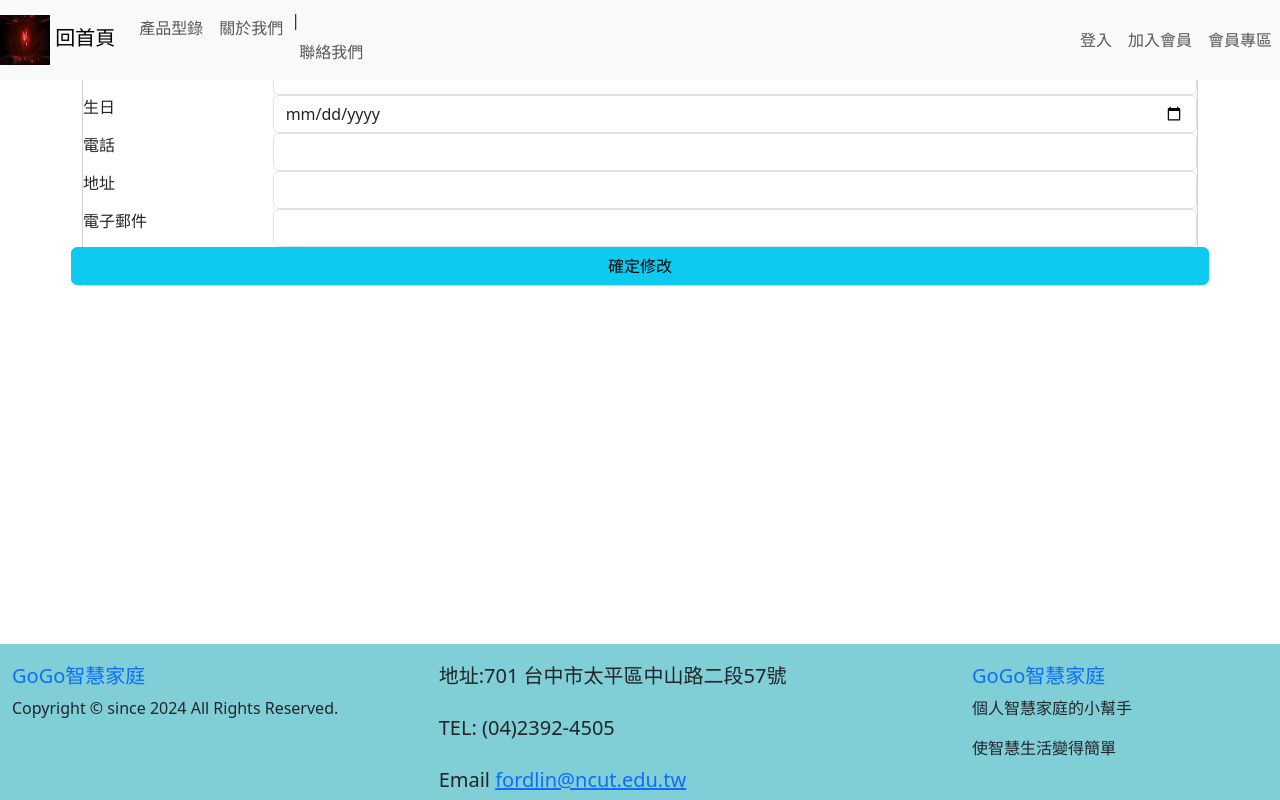
After one commit to 3B032049/cloudwork5, a Python web app: template templates/member/memberprofile.html in a window 1280 px wide. The commit adds this page. Run offline with Jinja, Linux system fonts and the light colour scheme; the template is opened without the code that fills it, so the values that code supplies are empty.

Commit message:
帳號修改

```diff
--- /dev/null
+++ b/templates/member/memberprofile.html
@@ -0,0 +1,51 @@
+{% extends "base.html" %}
+{% block title %}GoGo智慧家庭-修改會員資料{% endblock title %}
+{% block style %}
+<style>
+    .container.card{
+        margin-top: 100px;
+    }
+</style>
+{% endblock %}
+{% block content %}
+<div class="container">
+    <div class="card main">
+        <h1 class="display-6">修改會員資料</h1>
+        <form method="POST" action="{{ url_for('memberprofile_modification') }}">
+            <div class="form-group row">
+                <label for="name" class="col-sm-2 col-form-labe">姓名</label>
+                <div class="col-sm-10">
+                    <input type="text" class="form-control" id="name" name="name" value={{name}}>
+                </div>
+            </div>
+            <div class="form-group row">
+                <label for="birthday" class="col-sm-2 col-form-labe">生日</label>
+                <div class="col-sm-10">
+                    <input type="date" class="form-control" id="birthday" name="birthday" value={{birthday}}>
+                </div>
+            </div>
+            <div class="form-group row">
+                <label for="phone" class="col-sm-2 col-form-labe">電話</label>
+                <div class="col-sm-10">
+                    <input type="text" class="form-control" id="phone" name="phone" value={{phone}}>
+                </div>
+            </div>
+            <div class="form-group row">
+                <label for="address" class="col-sm-2 col-form-labe">地址</label>
+                <div class="col-sm-10">
+                    <input type="text" class="form-control" id="address" name="address" value={{address}}>
+                </div>
+            </div>
+            <div class="form-group row">
+                <label for="email" class="col-sm-2 col-form-labe">電子郵件</label>
+                <div class="col-sm-10">
+                    <input type="email" class="form-control" id="email" name="email" value={{email}}>
+                </div>
+            </div>
+            <div class="form-group row">
+                <button type="submit" class="btn btn-info btn-block">確定修改</button>
+            </div>
+        </form>
+    </div>
+</div>
+{% endblock %}
--- a/templates/user.html
+++ b/templates/user.html
@@ -33,5 +33,6 @@
     <h1 style="text-align: center">Hello1, {{ name | capitalize }}!</h1>
     <p style="text-align: center">歡迎{{ name }}來到會員專區!</p>
     <h1 style="text-align: center">{{ message }}!</h1>
-
+    <a href="{{ url_for('memberprofile') }}"><h1 style="text-align:center">修改會員資料</h1></a>
+    <a href="{{ url_for('memberpassword') }}"><h1 style="text-align:center">修改會員密碼</h1></a>
 {% endblock %}
```
Also changed, not shown: app.py (+55 -0 lines), templates/member/memberpassword.html (added, +42 -0 lines).
